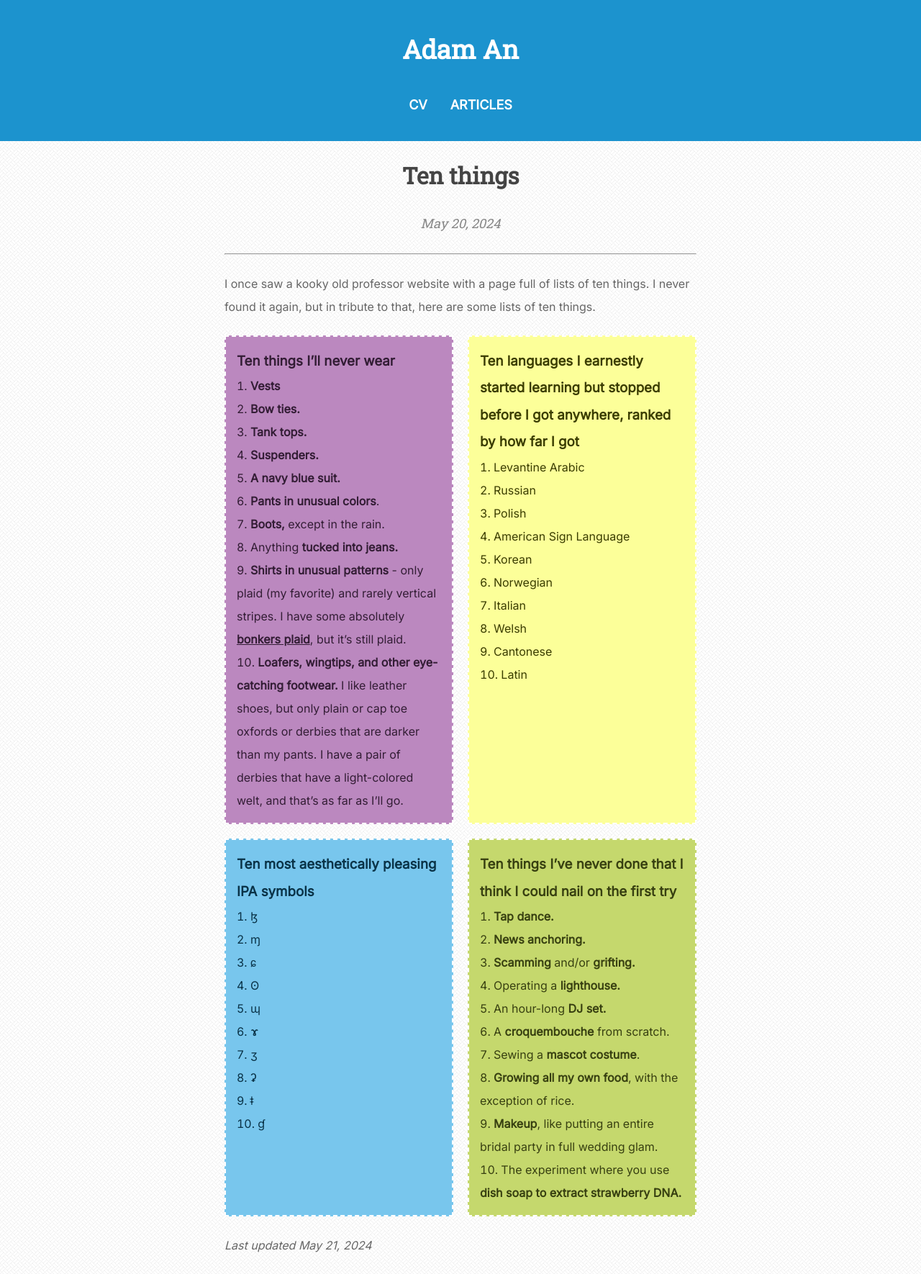
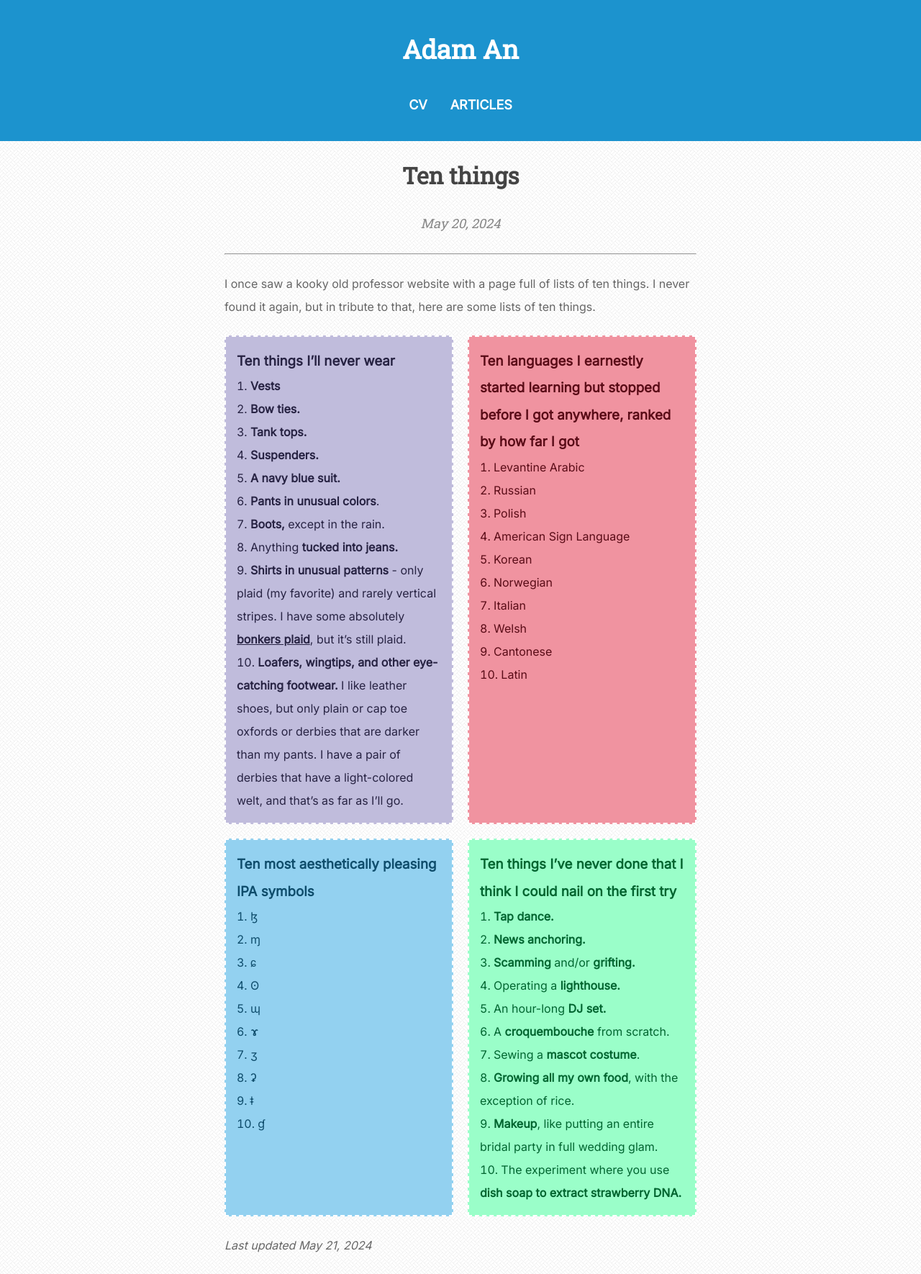
Before and after one commit to theycallmezeal/theycallmezeal.github.io, a Jekyll site: the page built from _posts/2024-05-20-ten-things.md, in a window 1280 px wide. Shown: the whole page at 72% size. Built offline with Jekyll 4.4.1, drawn with Linux system fonts in a browser that asks for light colours.

Commit message:
update colors

```diff
--- a/_posts/2024-05-20-ten-things.md
+++ b/_posts/2024-05-20-ten-things.md
@@ -23,7 +23,7 @@ I once saw a kooky old professor website with a page full of lists of ten things
 10. **Loafers, wingtips, and other eye-catching footwear.** I like leather shoes, but only plain or cap toe oxfords or derbies that are darker than my pants. I have a pair of derbies that have a light-colored welt, and that's as far as I'll go.
 </div>
 
-<div class="list yellow" markdown=1>
+<div class="list red" markdown=1>
 
 ### Ten languages I earnestly started learning but stopped before I got anywhere, ranked by how far I got
 
--- a/css/ten-things.css
+++ b/css/ten-things.css
@@ -23,26 +23,26 @@
 }
 
 .blue, .blue a {
-    background-color: #78c6ed;
-    color: #0A3348;
+    background-color: #93D1F0;
+    color: #0F4D6C;
 }
 
 .purple, .purple a {
-    background-color: #BB88BF;
-    color: #331D35;
+    background-color: #C0BCDC;
+    color: #272343;
 }
 
-.orange, .orange a {
-    background-color: #F49E4C;
-    color: #603206;
+.red, .red a {
+    background-color: #F093A0;
+    color: #5A0C17;
 }
 
 .yellow, .yellow a {
-    background-color: #FCFF99;
-    color: #3B3D00;
+    background-color: #FEED9A;
+    color: #655401;
 }
 
 .green, .green a {
-    background-color: #C5D86D;
-    color: #384011;
+    background-color: #9AFEC9;
+    color: #016530;
 }
```
